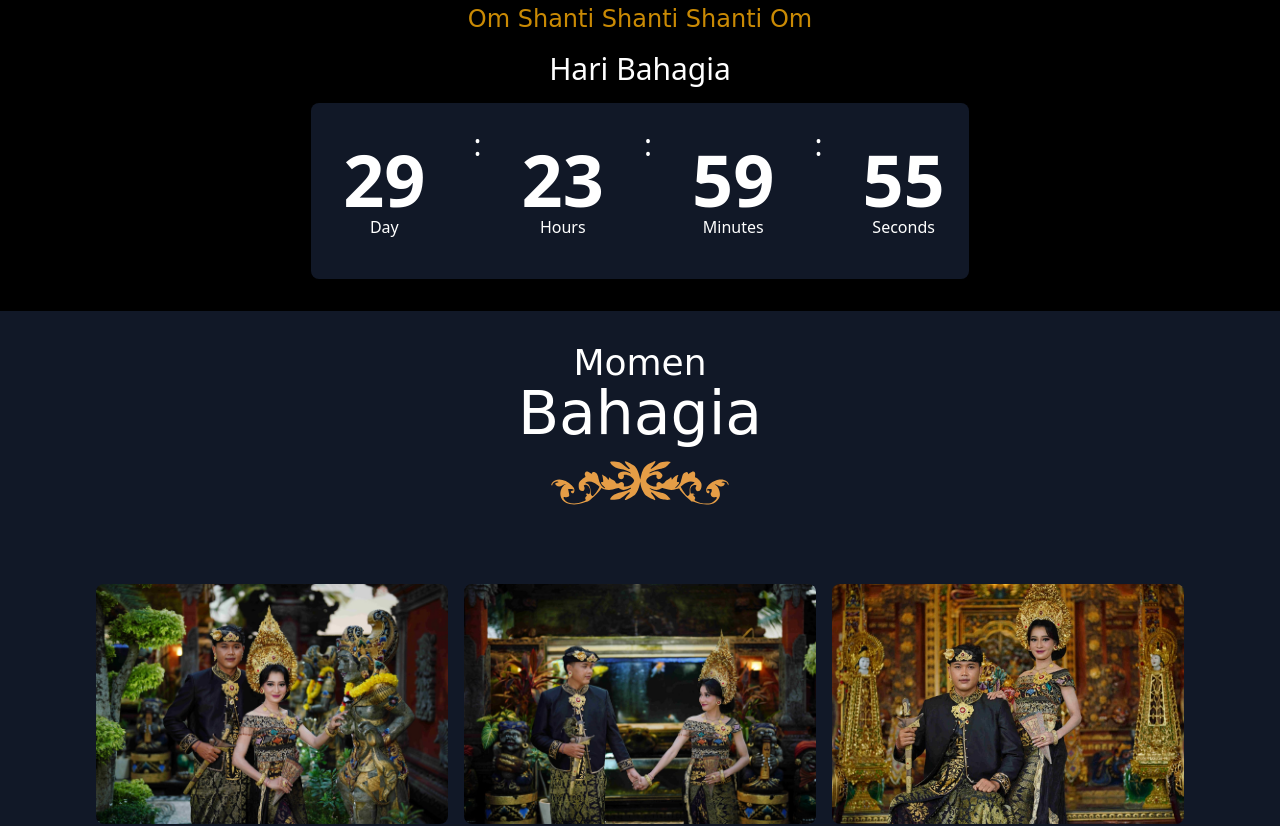
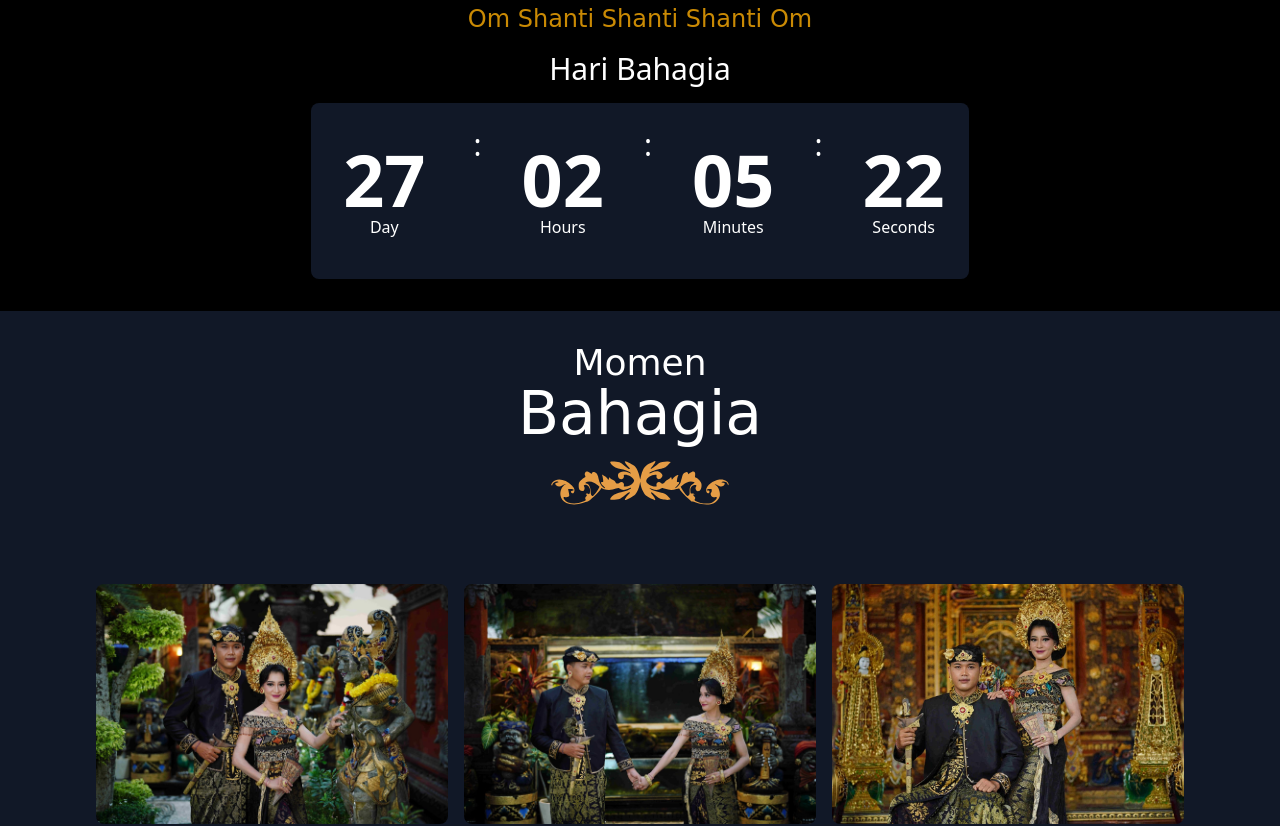
Before and after one commit to ShinjiAry/Undangan, a plain HTML site: page index.html in a window 1280 px wide. Shown: the part 1694-2520 px from the top of the page. Drawn offline with nearby package versions, Linux system fonts and the light colour scheme; a web font is replaced by a local one.

Commit message:
Update index.html

```diff
--- a/index.html
+++ b/index.html
@@ -7,37 +7,35 @@
     <title>Wedding Invitation</title>
     <script src="https://cdn.tailwindcss.com"></script>
     <script>
-        // Fungsi untuk countdown timer
         function startCountdown() {
-            // Tentukan waktu target (contoh: 1 hari dari sekarang)
-            let targetTime = new Date().getTime() + 720 * 60 * 60 * 1000; // 24 jam
+            // Waktu target: 9 Januari 2025, pukul 00:00 UTC
+            const targetDate = new Date(Date.UTC(2025, 0, 9, 15, 0, 0)); // Bulan ke-0 untuk Januari
 
-            // Update timer setiap detik
-            let interval = setInterval(function() {
-                let now = new Date().getTime();
-                let remainingTime = targetTime - now;
+            const interval = setInterval(() => {
+                const now = new Date(); // Waktu sekarang
+                const timeDifference = targetDate - now; // Selisih waktu dalam milidetik
 
-                if (remainingTime <= 0) {
-                    clearInterval(interval);
-                    document.getElementById("timer").innerHTML = "Waktu Habis!";
+                if (timeDifference <= 0) {
+                    clearInterval(interval); // Hentikan timer saat waktu habis
+                    document.getElementById("days").textContent = "00";
+                    document.getElementById("hours").textContent = "00";
+                    document.getElementById("minutes").textContent = "00";
+                    document.getElementById("seconds").textContent = "00";
                 } else {
-                    let days = Math.floor(remainingTime / (1000 * 60 * 60 * 24));
-                    let hours = Math.floor((remainingTime % (1000 * 60 * 60 * 24)) / (1000 * 60 * 60));
-                    let minutes = Math.floor((remainingTime % (1000 * 60 * 60)) / (1000 * 60));
-                    let seconds = Math.floor((remainingTime % (1000 * 60)) / 1000);
+                    const days = Math.floor(timeDifference / (1000 * 60 * 60 * 24));
+                    const hours = Math.floor((timeDifference % (1000 * 60 * 60 * 24)) / (1000 * 60 * 60));
+                    const minutes = Math.floor((timeDifference % (1000 * 60 * 60)) / (1000 * 60));
+                    const seconds = Math.floor((timeDifference % (1000 * 60)) / 1000);
 
-                    document.getElementById("days").innerHTML = days < 10 ? "0" + days : days;
-                    document.getElementById("hours").innerHTML = hours < 10 ? "0" + hours : hours;
-                    document.getElementById("minutes").innerHTML = minutes < 10 ? "0" + minutes : minutes;
-                    document.getElementById("seconds").innerHTML = seconds < 10 ? "0" + seconds : seconds;
+                    // Update elemen UI
+                    document.getElementById("days").textContent = days.toString().padStart(2, "0");
+                    document.getElementById("hours").textContent = hours.toString().padStart(2, "0");
+                    document.getElementById("minutes").textContent = minutes.toString().padStart(2, "0");
+                    document.getElementById("seconds").textContent = seconds.toString().padStart(2, "0");
                 }
-            }, 1000);
+            }, 1000); // Perbarui setiap detik
         }
-
-        // Memulai countdown saat halaman dimuat
-        window.onload = function() {
-            startCountdown();
-        };
+        window.onload = startCountdown;
     </script>
     <script>
         // Fungsi untuk membaca parameter "name" di URL
```
